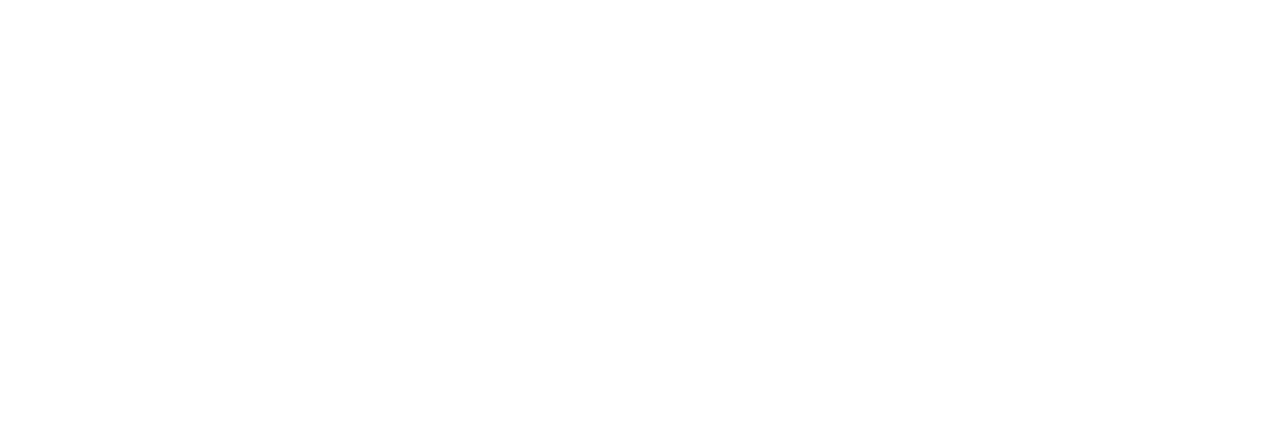
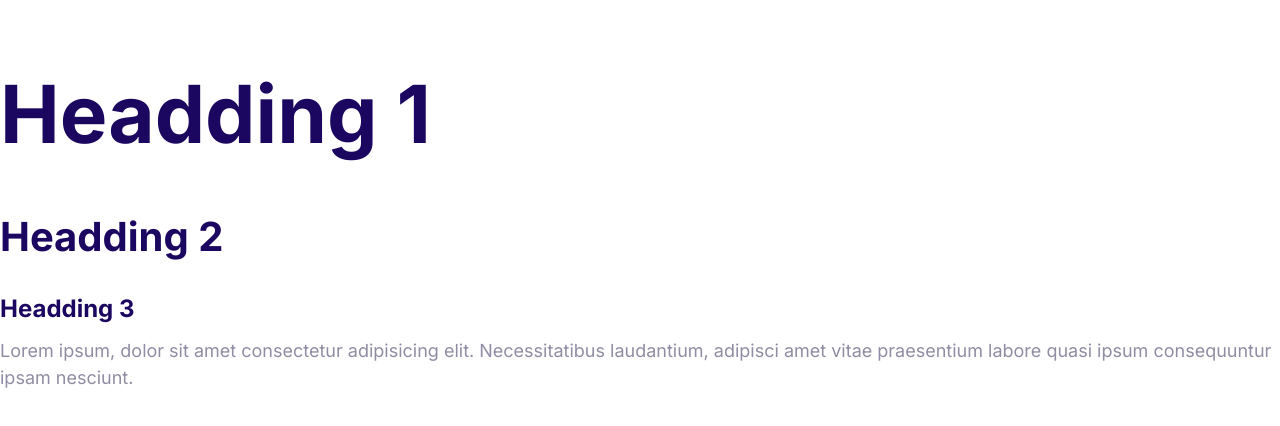
Before and after one commit to AsmaaMoallim/FrontEnd_Moshified_a-cloud-hosting-website, a website: page index.html in a window 1280 px wide. Drawn offline with nearby package versions, Linux system fonts and the light colour scheme.

Commit message:
define font's style

```diff
--- a/css/styles.css
+++ b/css/styles.css
@@ -1,7 +1,58 @@
-:root{
-    --color-primary: #2584ff;
-    --color-secondary: #00d9ff;
-    --color-accent: #ff3400;
-    --color-headings: #1b0760;
-    --color-body: #918ca4;
+:root {
+  --color-primary: #2584ff;
+  --color-secondary: #00d9ff;
+  --color-accent: #ff3400;
+  --color-headings: #1b0760;
+  --color-body: #918ca4;
 }
+
+html {
+  font-size: 62.5%;
+}
+body {
+  color: var(--color-body);
+  font-family: Inter, Arial, Helvetica, sans-serif;
+  font-size: 2.4rem;
+  line-height: 1.5;
+}
+
+h1,
+h2,
+h3 {
+  color: var(--color-headings);
+  margin-bottom: 1rem;
+}
+
+h1 {
+  font-size: 7rem;
+}
+
+h2 {
+  font-size: 4rem;
+}
+
+h3 {
+  font-size: 3rem;
+}
+
+p {
+  margin-top: 0;
+}
+
+@media screen and (min-width: 1024px) {
+  body {
+    font-size: 1.8rem;
+  }
+
+  h1 {
+    font-size: 8rem;
+  }
+
+  h2 {
+    font-size: 4rem;
+  }
+
+  h3 {
+    font-size: 2.4rem;
+  }
+}
--- a/index.html
+++ b/index.html
@@ -1,14 +1,26 @@
 <!DOCTYPE html>
 <html lang="en">
+
 <head>
     <meta charset="UTF-8">
     <meta http-equiv="X-UA-Compatible" content="IE=edge">
     <meta name="viewport" content="width=device-width, initial-scale=1.0">
     <title>Document</title>
+    <link rel="preconnect" href="https://fonts.googleapis.com">
+    <link rel="preconnect" href="https://fonts.gstatic.com" crossorigin>
+    <link href="https://fonts.googleapis.com/css2?family=Inter:wght@300;400;500;600;700;800&display=swap"
+        rel="stylesheet">
     <link rel="stylesheet" href="node_modules/normalize.css/normalize.css">
     <link rel="stylesheet" href="/css/styles.css">
 </head>
+
 <body>
+    <h1>Headding 1</h1>
+    <h2>Headding 2</h2>
+    <h3>Headding 3</h3>
 
+    <p>Lorem ipsum, dolor sit amet consectetur adipisicing elit. Necessitatibus laudantium, adipisci amet vitae
+        praesentium labore quasi ipsum consequuntur ipsam nesciunt.</p>
 </body>
+
 </html>
```
